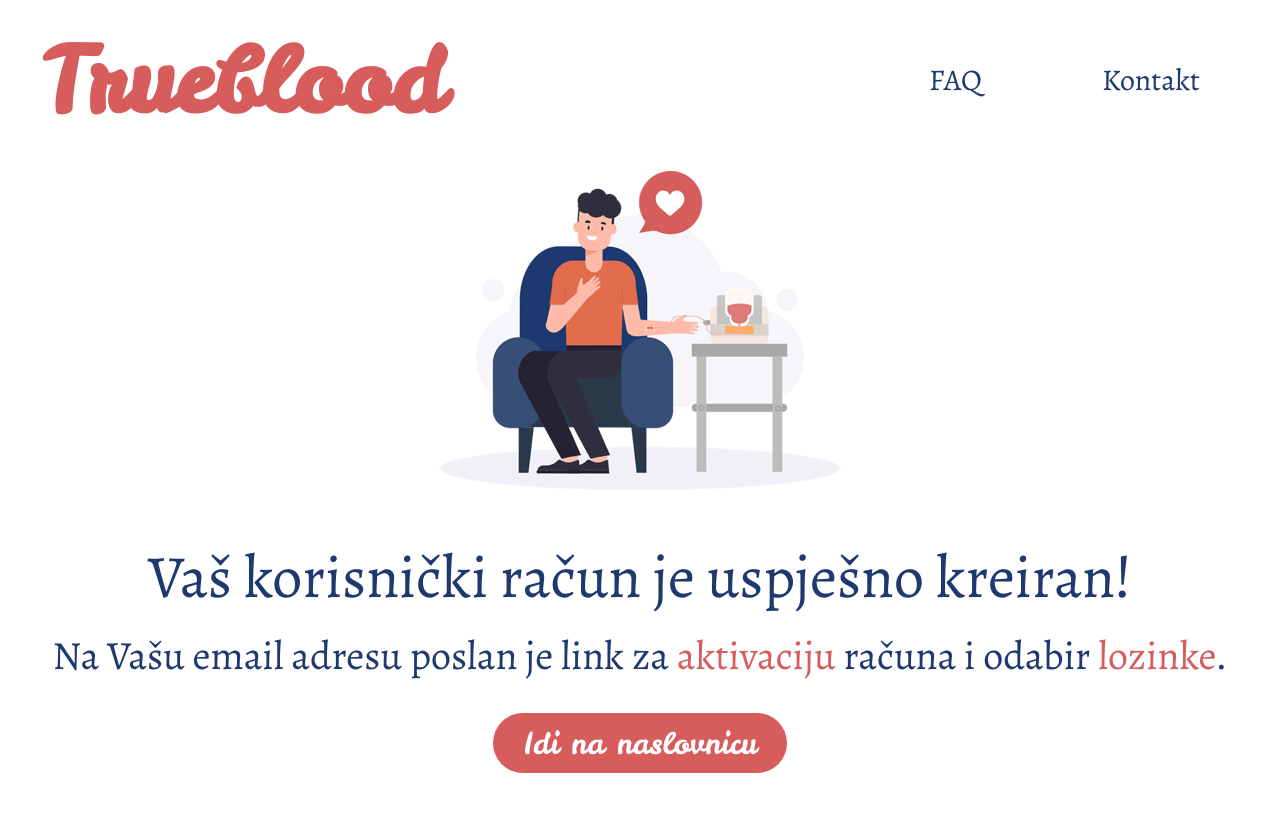
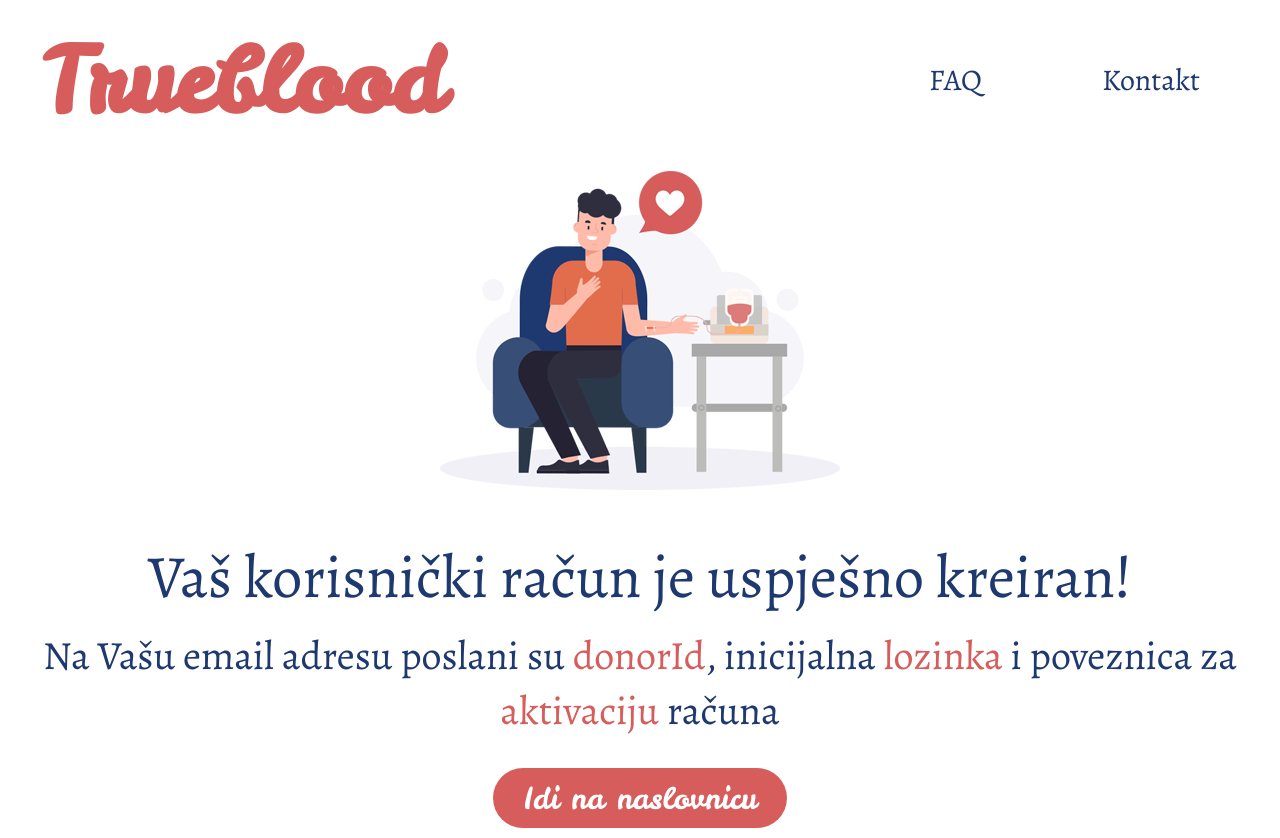
Before and after one commit to ToniIvankovic/TrueBlood, a React app in the folder IzvorniKod/frontend/: page /autorizacija in a window 1280 px wide. Before the commit the page ends 800 px from the top, so only its background shows below. Built offline with nearby package versions, Linux system fonts and the light colour scheme.

Commit message:
Izmijenjen tekst da se poklapa sa zahtjevima

```diff
--- a/IzvorniKod/frontend/src/Autorizacija.js
+++ b/IzvorniKod/frontend/src/Autorizacija.js
@@ -12,7 +12,9 @@ const Autorizacija = () => {
                 <p>Vaš korisnički račun je uspješno kreiran!</p>
             </div>
             <div className="small">
-                <p>Na Vašu email adresu poslan je link za <span>aktivaciju</span> računa i odabir <span>lozinke</span>.</p>
+                <p>
+                    Na Vašu email adresu poslani su <span>donorId</span>, inicijalna <span>lozinka</span> i poveznica za <span>aktivaciju</span> računa
+                </p>
             </div>
             <div className="idi">
                 <Link to='/'>
```
